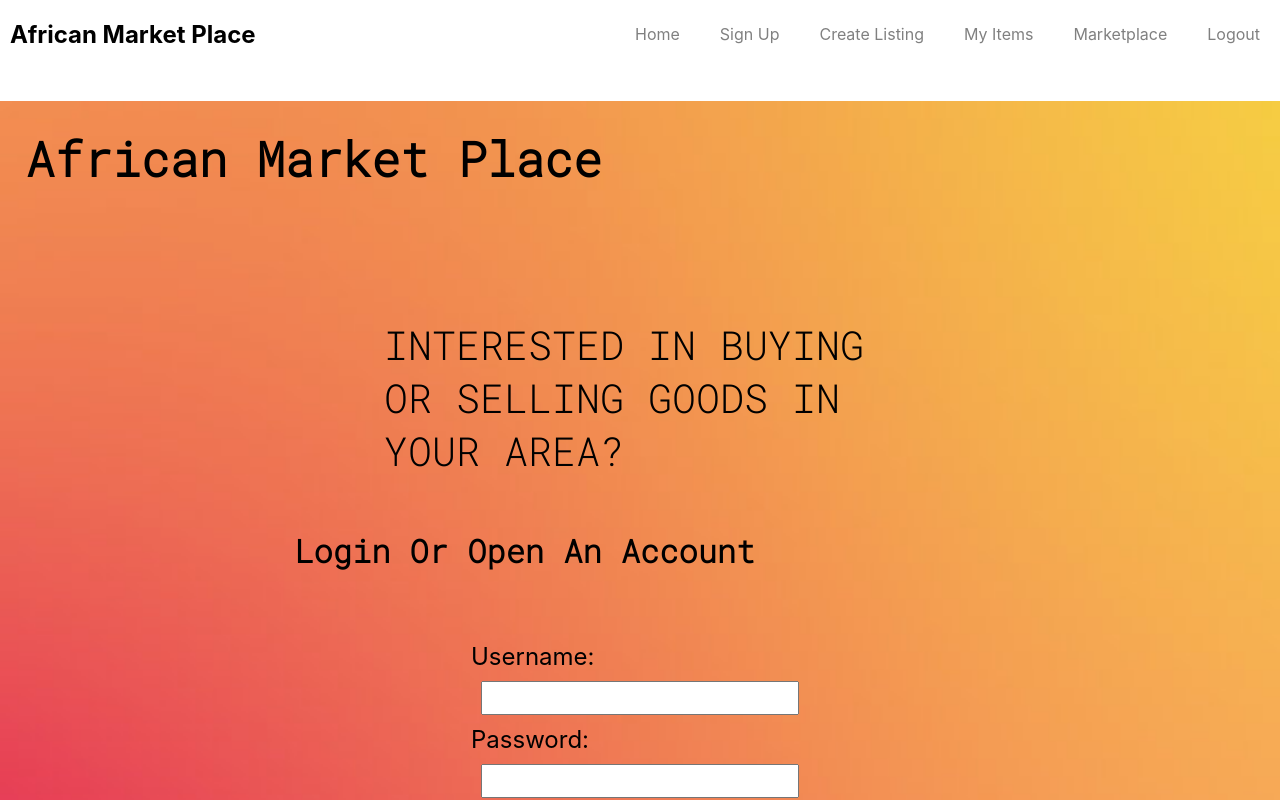
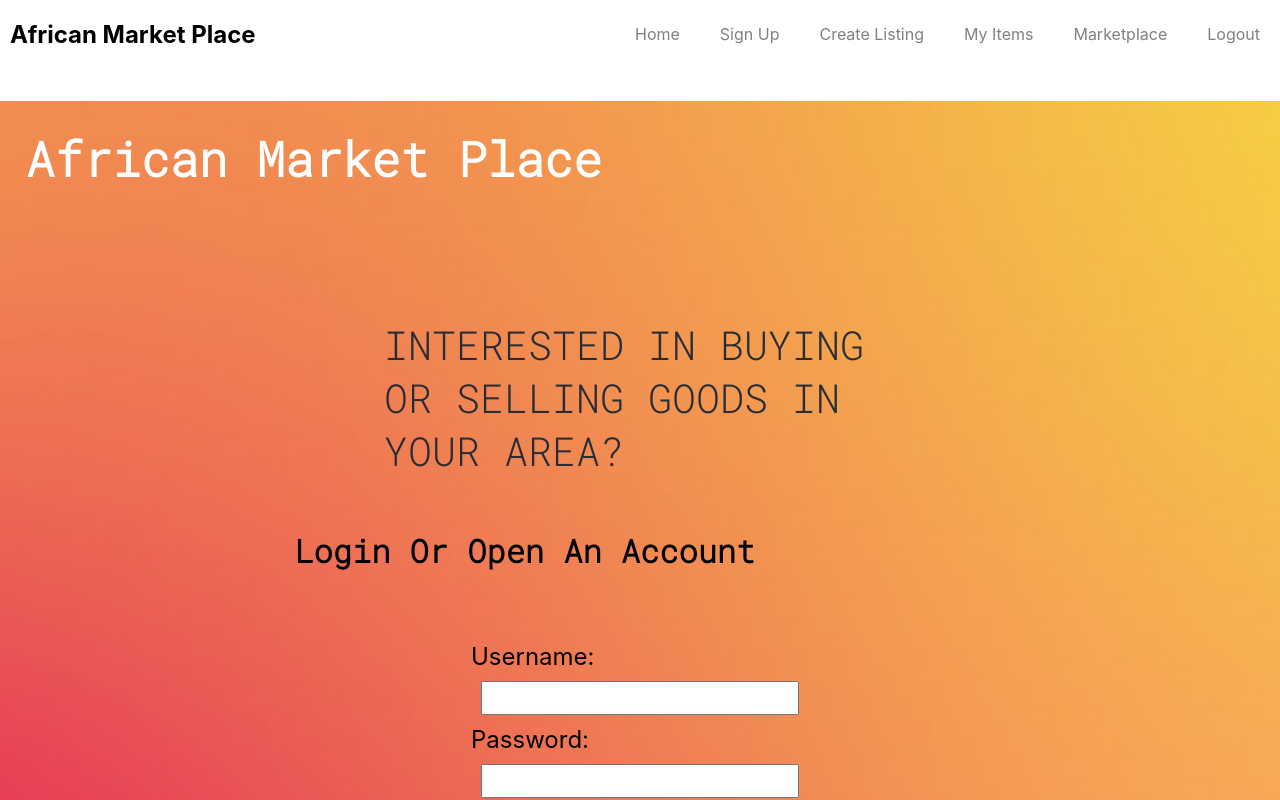
Before and after one commit to kimnivore/FarmersMarketplace-FE, a React (Create React App) app in the folder front-end/: page / in a window 1280 px wide. Shown: the top 800 px of the page. Built offline with nearby package versions, Linux system fonts and the light colour scheme.

Commit message:
Login & Create Account endpoints working with frontend code

```diff
--- a/front-end/src/App.css
+++ b/front-end/src/App.css
@@ -1,3 +1,8 @@
+p{
+  font-size: 20px;
+  color:#282c34;
+}
+
 .App {
   text-align: center;
 }
@@ -28,6 +33,9 @@
   color: #61dafb;
 }
 
+h1{
+  color:white;
+}
 @keyframes App-logo-spin {
   from {
     transform: rotate(0deg);
@@ -158,7 +166,6 @@ form{
   justify-content: center;
   align-items: center;
   padding: 20px;
-  /* border: 1px solid black; */
   width: 25%;
   padding: 20px;
   margin: 50px auto ;
--- a/front-end/src/components/CreateItem.js
+++ b/front-end/src/components/CreateItem.js
@@ -37,7 +37,6 @@ const CreateItem = () => {
             .catch(err => {
                 console.log(err);
             })
-
     }
 
 
@@ -101,8 +100,6 @@ const ComponentContainer = styled.div`
     text-decoration: none;
     height: 100vh;
     width: 100%;
-    /* position: fixed; */
-
 
     h1{
     font-size: 60px;
@@ -111,6 +108,7 @@ const ComponentContainer = styled.div`
     margin: auto;
     width: 100%;
     align-items: center;
+    color: white;
     }
 
     .form-container {
--- a/front-end/src/components/Home.js
+++ b/front-end/src/components/Home.js
@@ -1,7 +1,6 @@
 import React, {useState} from 'react';
 import { useHistory } from 'react-router-dom';
-// import axiosWithAuth from '../utils/axiosWithAuth';
-import axios from 'axios';
+import axiosWithAuth from '../utils/axiosWithAuth';
 
 function Home()   {
 
@@ -11,8 +10,6 @@ function Home()   {
         username: '',
         password: ''
     });
-
-    // const [error, setError] = useState('');
 
     const handleCreate = () => {
         push('/signup');
@@ -27,8 +24,10 @@ function Home()   {
 
    const handleSubmit = (e) => {
        e.preventDefault();
-       axios.post('https://backend-african-marketplace.herokuapp.com/api/auth/login', credentials)
+       axiosWithAuth()
+       .post('/api/auth/login', credentials)
        .then(resp => {
+           console.log(resp);
            localStorage.setItem('username', resp.data.username);
            localStorage.setItem('password', resp.data.password);
            localStorage.setItem('token', resp.data.token);
@@ -63,7 +62,6 @@ function Home()   {
                         </label>
                         <button className = "LoginButton">Login</button>
                     </form>
-                    {/* {error && <p>{error}</p>} */}
                     <div className = "buttons">
                         <button onClick={handleCreate} className = "CreateAccountButton">Create Account</button>
                     </div>
--- a/front-end/src/components/MyItems.js
+++ b/front-end/src/components/MyItems.js
@@ -86,7 +86,6 @@ const ComponentContainer = styled.div`
     text-decoration: none;
     height: 100vh;
     width: 100%;
-    /* position: fixed; */
 
     h1{
         font-size: 60px;
--- a/front-end/src/components/UserSignUp.js
+++ b/front-end/src/components/UserSignUp.js
@@ -11,9 +11,6 @@ function UserSignUp()   {
         password: ''
     })
 
-    const [error, setError] = useState('');
-
-
     const handleChange = (e) => {
         setCredentials({
             ...credentials,
@@ -26,6 +23,7 @@ function UserSignUp()   {
            axiosWithAuth()
            .post('/api/auth/register', credentials)
            .then(resp => {
+               console.log(resp);
                localStorage.setItem('username', resp.data.username);
                localStorage.setItem('password', resp.data.password);
                localStorage.setItem('token', resp.data.token);
@@ -41,8 +39,6 @@ function UserSignUp()   {
 
             <div className = 'User'>
                 <h1 className = 'title'>Sign Up Below</h1>
-                    {/* <h2 className = 'TextBox'>Name: <input className = "Name"></input> </h2>
-                    <h2 className = 'TextBox'>Password: <input className = "Password"></input> </h2> */}
                     <form onSubmit={handleSubmit}>
                         <label>Username:
                             <input
@@ -60,12 +56,8 @@ function UserSignUp()   {
                         </label>
                         <button className = "CreateAccountButton2">Create Account</button>
                     </form>
-                    {error && <p>{error}</p>}
             </div>
-
-
         </div>
-
     )
 }
 
--- a/front-end/src/utils/axiosWithAuth.js
+++ b/front-end/src/utils/axiosWithAuth.js
@@ -7,7 +7,7 @@ const axiosWithAuth = () => {
         headers: {
             authorization: token
         },
-        baseURL: 'http://backend-african-marketplace.herokuapp.com'
+        baseURL: 'https://backend-african-marketplace.herokuapp.com'
     })
 }
 
```
